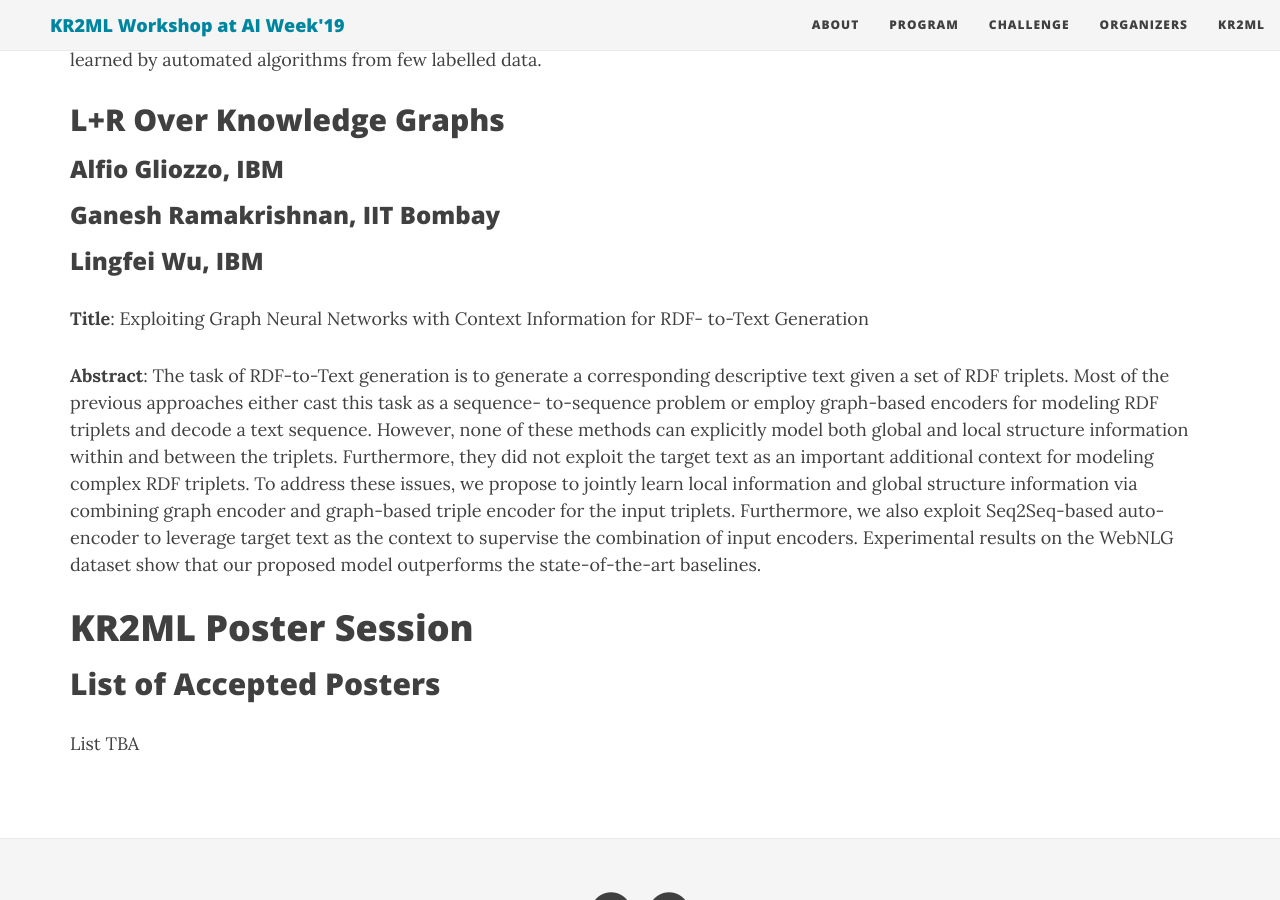
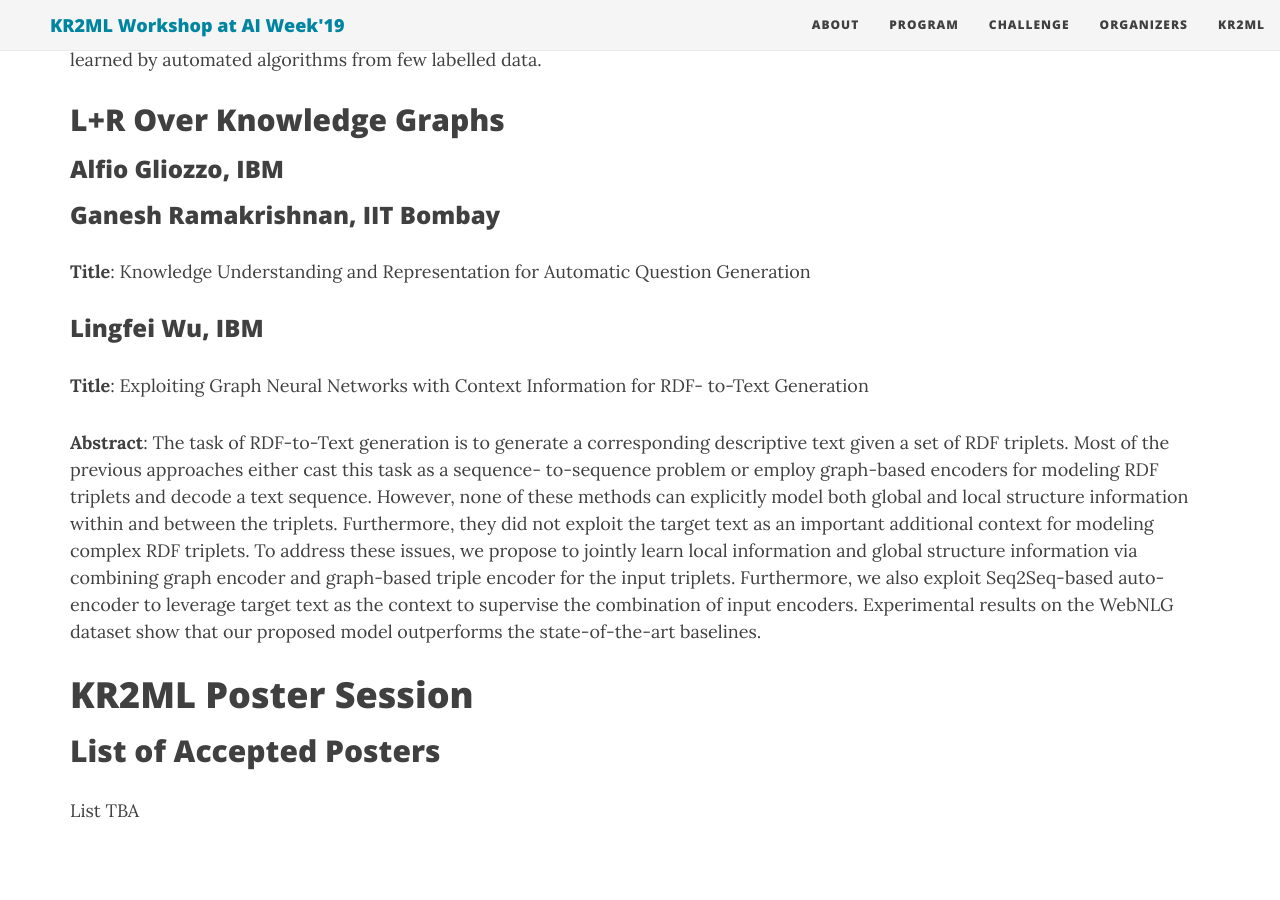
Before and after one commit to kr2ml/ibm-2019, a Jekyll site: the page built from schedule.md, in a window 1280 px wide and 900 px high, scrolled down 4261 px. Built offline with Jekyll 4.4.1, drawn with Linux system fonts in a browser that asks for light colours; nearby versions of some CDN libraries.

Commit message:
KRT: Added Ganesh Ramakrishnan talk title

```diff
--- a/schedule.md
+++ b/schedule.md
@@ -120,6 +120,9 @@ and ML from our recent work.
 
 ### Ganesh Ramakrishnan, IIT Bombay<a name="ganesh-ramakrishnan"></a>
 
+**Title**: Knowledge Understanding and Representation for Automatic
+Question Generation
+
 
 ### Lingfei Wu, IBM<a name="lingfei-wu"></a>
 
```
